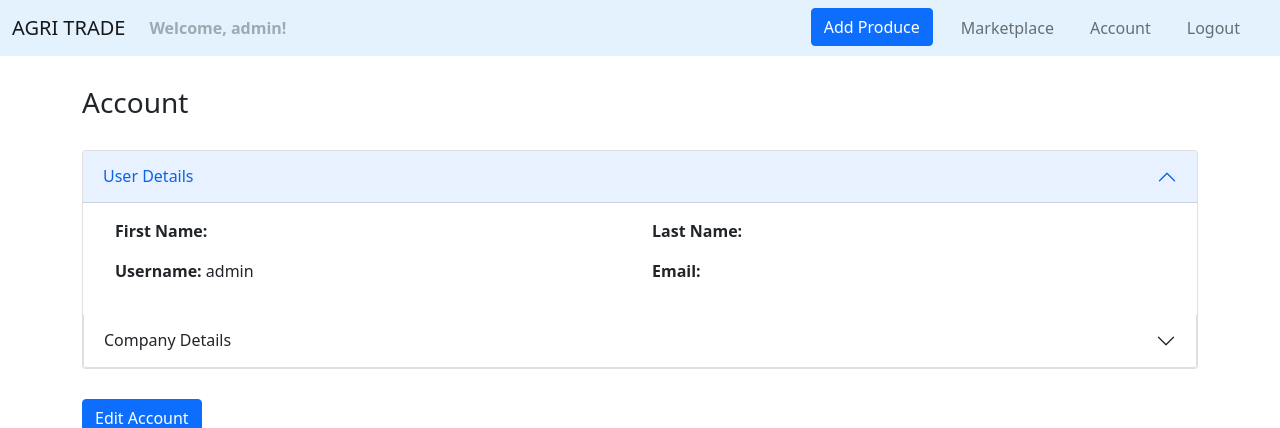
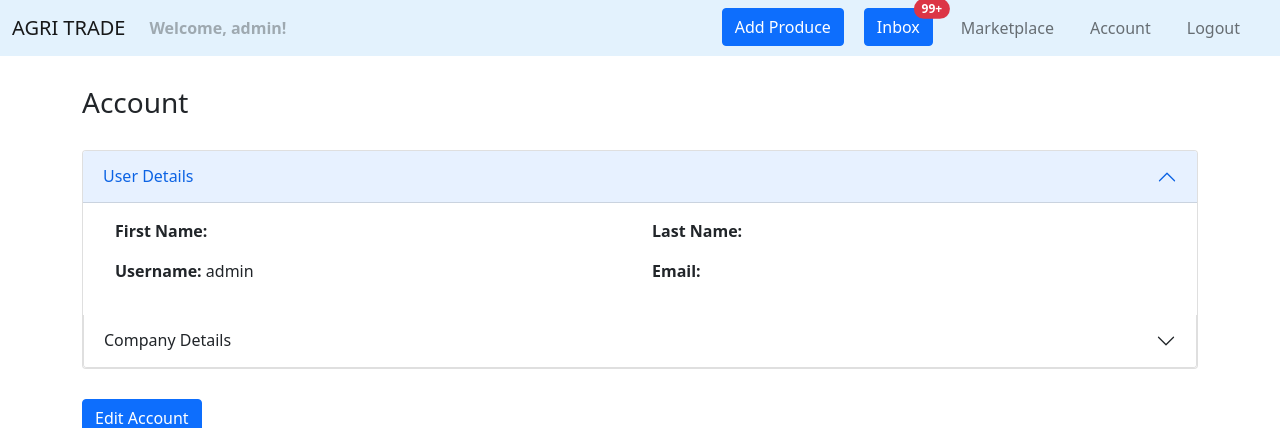
Before and after one commit to erinbedri/Agri_Trade---django-project, a Django app: page /accounts/account/ in a window 1280 px wide. Shown: the top 428 px of the page. Run offline with Django 4.2, Linux system fonts and the light colour scheme; a user stored in the database is signed in; data comes from the database, SQL or seed files in the repository; both versions use the stored data as it was after the commit.

Commit message:
Added inbox button to nav

```diff
--- a/agri_trade/web/templates/web/navigation.html
+++ b/agri_trade/web/templates/web/navigation.html
@@ -18,6 +18,15 @@
                 {% if request.user.is_authenticated %}
                     <li class="nav-item" style="padding-right: 20px">
                         <a class="btn btn-primary" href="{% url 'marketplace:add product' %}">Add Produce</a>
+                    </li>
+                    <li class="nav-item" style="padding-right: 20px">
+                        <button type="button" class="btn btn-primary position-relative" onclick="location.href = '#';">
+                            Inbox
+                            <span class="position-absolute top-0 start-100 translate-middle badge rounded-pill bg-danger">
+                                99+
+                                <span class="visually-hidden">unread messages</span>
+                            </span>
+                        </button>
                     </li>
                     <li class="nav-item" style="padding-right: 20px">
                         <a class="nav-link" href="{% url 'marketplace:marketplace' %}">Marketplace</a>
```
Also changed, not shown: db.sqlite3.
